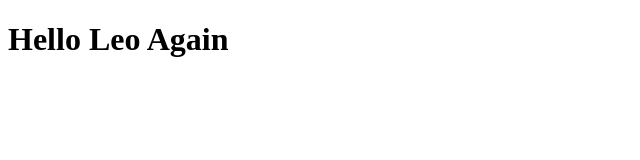
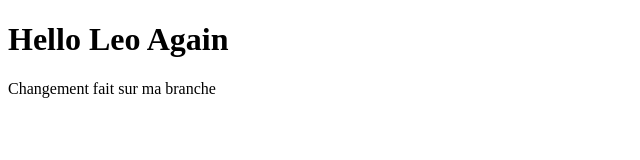
Before and after one commit to leohersant/gitform, a plain HTML site: page Index.html in a window 1280 px wide. Shown: the whole page, without its empty margins (0-640 px from the left). Drawn offline with Linux system fonts and the light colour scheme.

Commit message:
Premier commit ma-branche

```diff
--- a/Index.html
+++ b/Index.html
@@ -3,5 +3,6 @@
     <head></head>
 <body>
     <h1>Hello Leo Again</h1>
+    <p>Changement fait sur ma branche</p>
 </body>
 </html>
```
